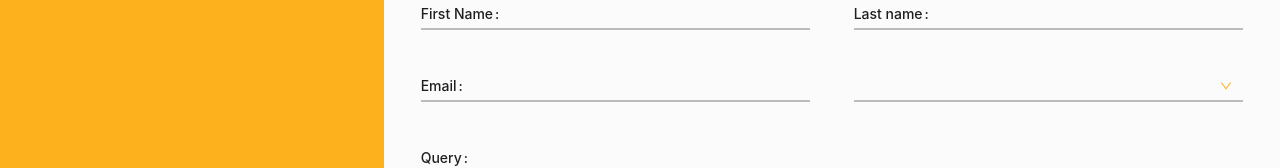
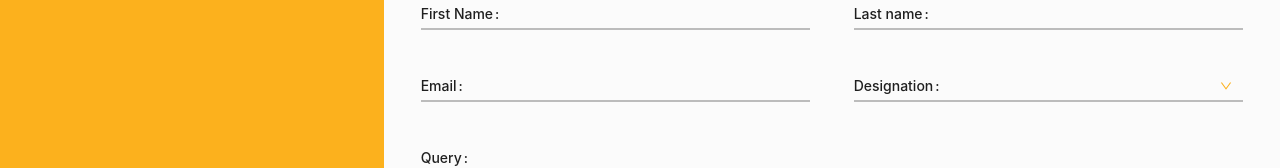
Before and after one commit to Ideassion-DevOpsTeam/Aatral.Web.Cloud.Core, a React (Create React App) app: page /contact in a window 1280 px wide. Shown: the part 302-470 px from the top of the page. Built offline with nearby package versions, Linux system fonts and the light colour scheme; a web font is replaced by a local one.

Commit message:
comments resolved

```diff
--- a/src/Pages/Contact/Contact.jsx
+++ b/src/Pages/Contact/Contact.jsx
@@ -21,6 +21,7 @@ import { createContact } from "../../api";
 
 const Contact = () => {
   const [addContact, { data }] = useMutation(createContact);
+  const [isValueSelected, setIsValueSelected] = useState(false);
 
   const { TextArea } = Input;
 
@@ -33,6 +34,7 @@ const Contact = () => {
 
   const handleSelect = (value) => {
     console.log(`Selected: ${value}`);
+    setIsValueSelected(true);
   };
 
   let disPlayContent = (
@@ -96,6 +98,7 @@ const Contact = () => {
             <Form.Item
               className="contact-form-input"
               name="designation"
+              label={!isValueSelected ? "Designation" : null}
               rules={[
                 {
                   required: false,
--- a/src/Pages/Members/Members.jsx
+++ b/src/Pages/Members/Members.jsx
@@ -34,8 +34,6 @@ const Members = () => {
   console.log(loading);
 
   const membersData = data ? data.members.data : [];
-
-  console.log("membersData", membersData);
 
   useEffect(() => {
     setFounderData();
--- a/src/components/NetworkDesign/network.jsx
+++ b/src/components/NetworkDesign/network.jsx
@@ -43,7 +43,6 @@ const NetworkDesign = () => {
 
     const currentImages = data;
     const displayArraySize = currentImages.length;
-    console.log("displayArraySize ", displayArraySize);
     let displayImages = [];
     if (displayArraySize === showImages) {
       displayImages = currentImages;
```
